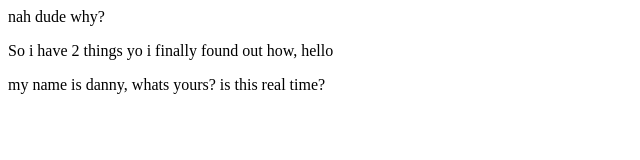
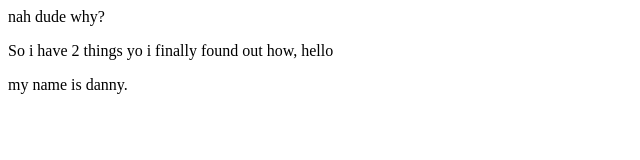
Before and after one commit to tbpk/tt, a plain HTML site: page index.html in a window 1280 px wide. Shown: the whole page, without its empty margins (0-640 px from the left). Drawn offline with Linux system fonts and the light colour scheme.

Commit message:
Apply suggestions from code review

```diff
--- a/index.html
+++ b/index.html
@@ -8,6 +8,6 @@
         So i have 2 things yo i finally found out how, hello
     </p>
     <body>
-        my name is danny, whats yours? is this real time?
+        my name is danny.
     </body>
 </html>
```
